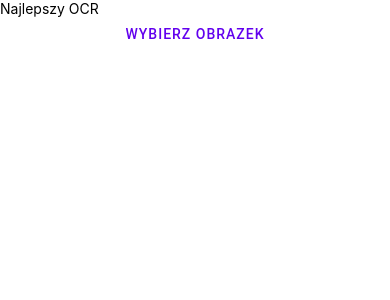
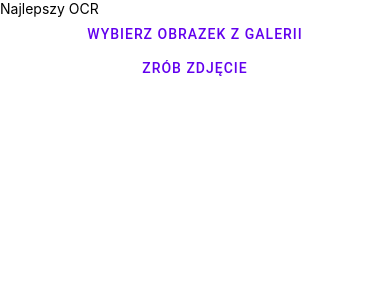
Before and after one commit to piaskowyk/mccExampleApp, a React Native app: screen / in a window 390 px wide. Shown: the top 300 px of the page. Built offline with nearby package versions, Linux system fonts and the light colour scheme.

Commit message:
Add camera mode

```diff
--- a/App.tsx
+++ b/App.tsx
@@ -1,6 +1,6 @@
 import React from 'react';
 import type {Node} from 'react';
-import {launchImageLibrary} from 'react-native-image-picker';
+import {launchImageLibrary, launchCamera} from 'react-native-image-picker';
 import {SafeAreaView, StyleSheet, Text, View} from 'react-native';
 import {
   shouldSendData,
@@ -14,6 +14,7 @@ import {Button} from 'react-native-paper';
 import ImgToBase64 from 'react-native-image-base64';
 
 const App: () => Node = () => {
+  const [result, setResult] = React.useState('');
   const shouldSend = shouldSendData({
     privacyLevel: PrivacyLevel.NORMAL,
     baterryLevel: 0.68,
@@ -51,36 +52,63 @@ const App: () => Node = () => {
     };
 
     let startDate = new Date();
-    const result = (
-      await fetch('https://vision.googleapis.com/v1/images:annotate', {
+    const result = await fetch(
+      'https://vision.googleapis.com/v1/images:annotate',
+      {
         method: 'POST',
         body: JSON.stringify(json),
         headers: {
           Accept: 'application/json',
           'Content-Type': 'application/json',
           Authorization:
-            'Bearer ya29.c.b0AXv0zTNzAT0YgJwF30G5PKKBpH0-FICracxTirMN9H5xo43K5JIYm-xyh8qtCdfZiMiY2i3-dZ7QU37vWjw8mFWGrVn5AcVEhFrZbXCTrH6kA4S6jN_LMUGzXaGHYTJEV5ZYmLMxdlkTlaVfvd-TMULRwunzL8wEzCn4E1YquucF5U7upgRzqPl9jq2jcMk7Whk7nWiXZBx75K4LUAKGqTOZUxwWxoQ',
+            'Bearer ya29.c.b0AXv0zTNzy7YZnVWtMVpUYMpIBRF7Vv3XuFsV3GabOUL-qUaz1741yPj_VkcGlSKe_1AFHy7KUuuras9LBgy4yM0Yq2h8SW8R7NWad_BDjlCFNlBJFgIWaWTle9aZQtO4LuSaEWJLbwBouh-pWquQACDqdgch8YWV0hUy6ZNOeiIUdy0e3FQqWMJiZRICvyekLWxDhTVFTP5hzTUriwFx4GHTBUEcKYg',
         },
-      })
+      },
     );
     let endDate = new Date();
     console.log(`OCR On-cloud took ${endDate.getTime() - startDate.getTime()}`);
-    return result;
+    return await result.json();
+  };
+
+  const ocrImage = async fileUri => {
+    console.log(`You have chosen ${fileUri}`);
+
+    const result = await ocrImageOnDeviceFromUri(fileUri);
+    if (result.length > 0) {
+      const textResult = result.map(e => e.text).reduce((a, b) => `${a}\n${b}`);
+      setResult(textResult);
+    } else {
+      setResult('Brak wyników!');
+    }
+
+    const cloudResult = await ocrImageInCloudFromUri(fileUri);
+    // if (cloudResult["responses"].length > 0) {
+    //   const textResult = cloudResult["responses"].map(e => e["textAnnotations"]).reduce((a, b) => {console.log(a); return `${a["description"]}\n${b["description"]}`});
+    //   console.log(textResult);
+    //   setResult(textResult);
+    // } else {
+    //   setResult('Brak wyników!');
+    // }
   };
 
   const chooseImage = () => {
     launchImageLibrary(null, async e => {
-      const fileUri = e['assets'][0]['uri'];
-      console.log(`You have chosen ${fileUri}`);
-      ocrImageOnDeviceFromUri(fileUri);
-      ocrImageInCloudFromUri(fileUri);
+      ocrImage(e['assets'][0]['uri']);
+    });
+  };
+
+  const takeImage = () => {
+    launchCamera(null, async e => {
+      ocrImage(e['assets'][0]['uri']);
     });
   };
 
   return (
     <SafeAreaView style={styles.container}>
       <Text style={styles.text}>Najlepszy OCR</Text>
-      <Button onPress={chooseImage}>Wybierz obrazek</Button>
+      <Button onPress={chooseImage}>Wybierz obrazek z galerii</Button>
+      <Button onPress={takeImage}>Zrób zdjęcie</Button>
+      <Text style={styles.text}>{result}</Text>
     </SafeAreaView>
   );
 };
```
Also changed, not shown: 2 other files (tests, documents, lock files or other folders).
